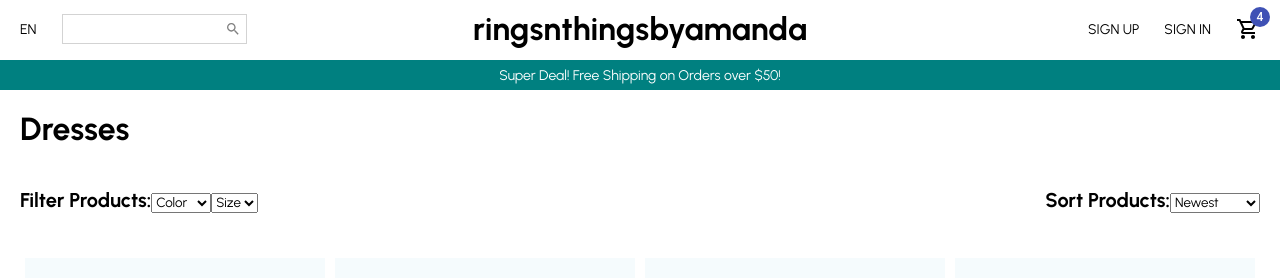
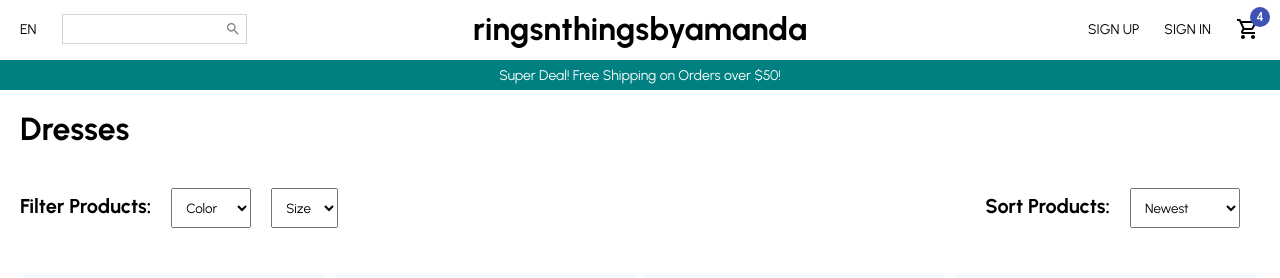
Before and after one commit to amandena/react-e-commerce, a React (Create React App) app: page / in a window 1280 px wide. Shown: the top 278 px of the page. Built offline with nearby package versions, Linux system fonts and the light colour scheme.

Commit message:
added more margin and padding

```diff
--- a/src/pages/ProductList.jsx
+++ b/src/pages/ProductList.jsx
@@ -22,10 +22,12 @@ const Filter = styled.div`
 const FilterText = styled.span`
   font-size: 20px;
   font-weight: 600;
+  margin-right: 20px;
 `
 
 const Select = styled.select`
-
+  padding: 10px;
+  margin-right: 20px;
 `
 const Option = styled.option`
 
```
